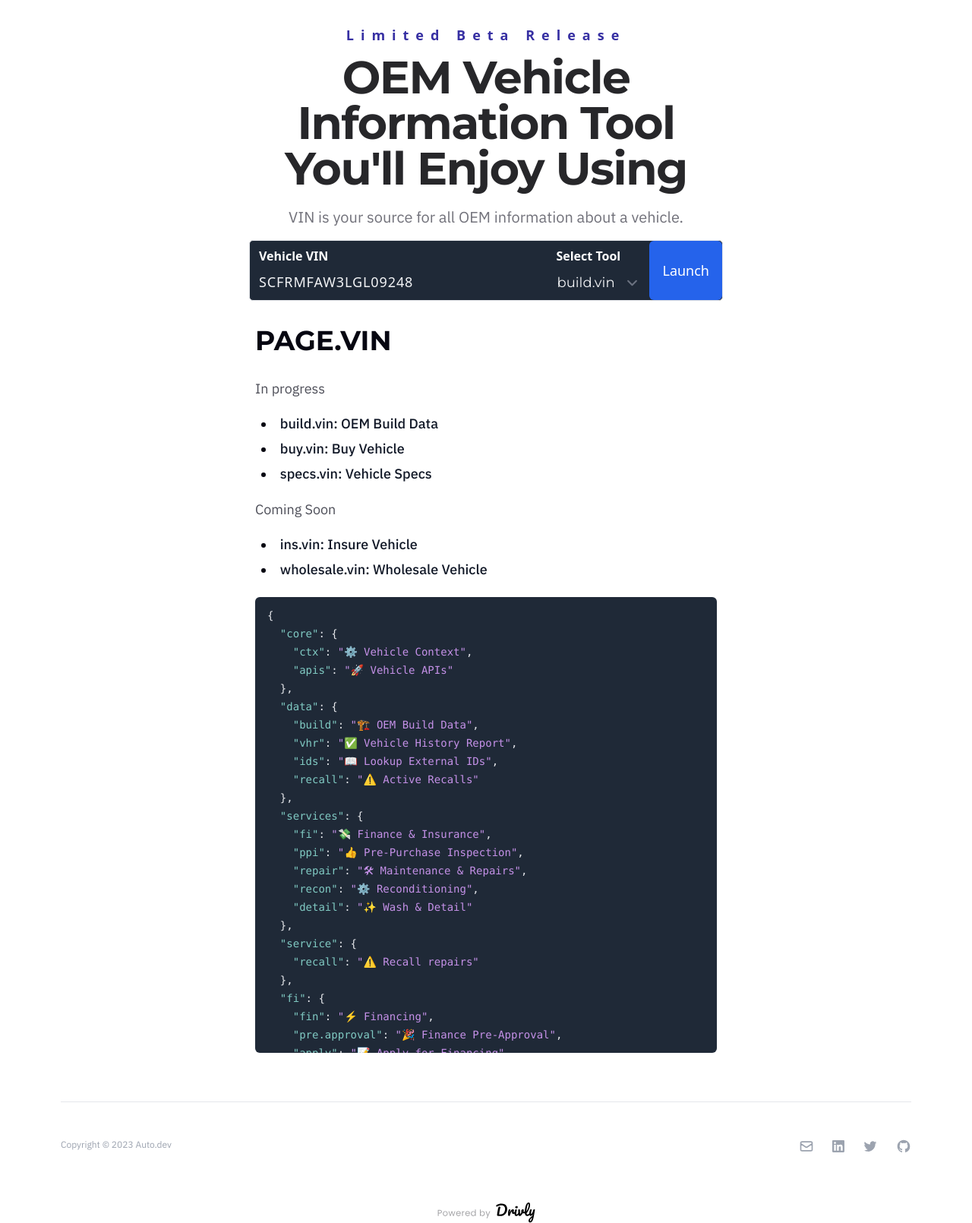
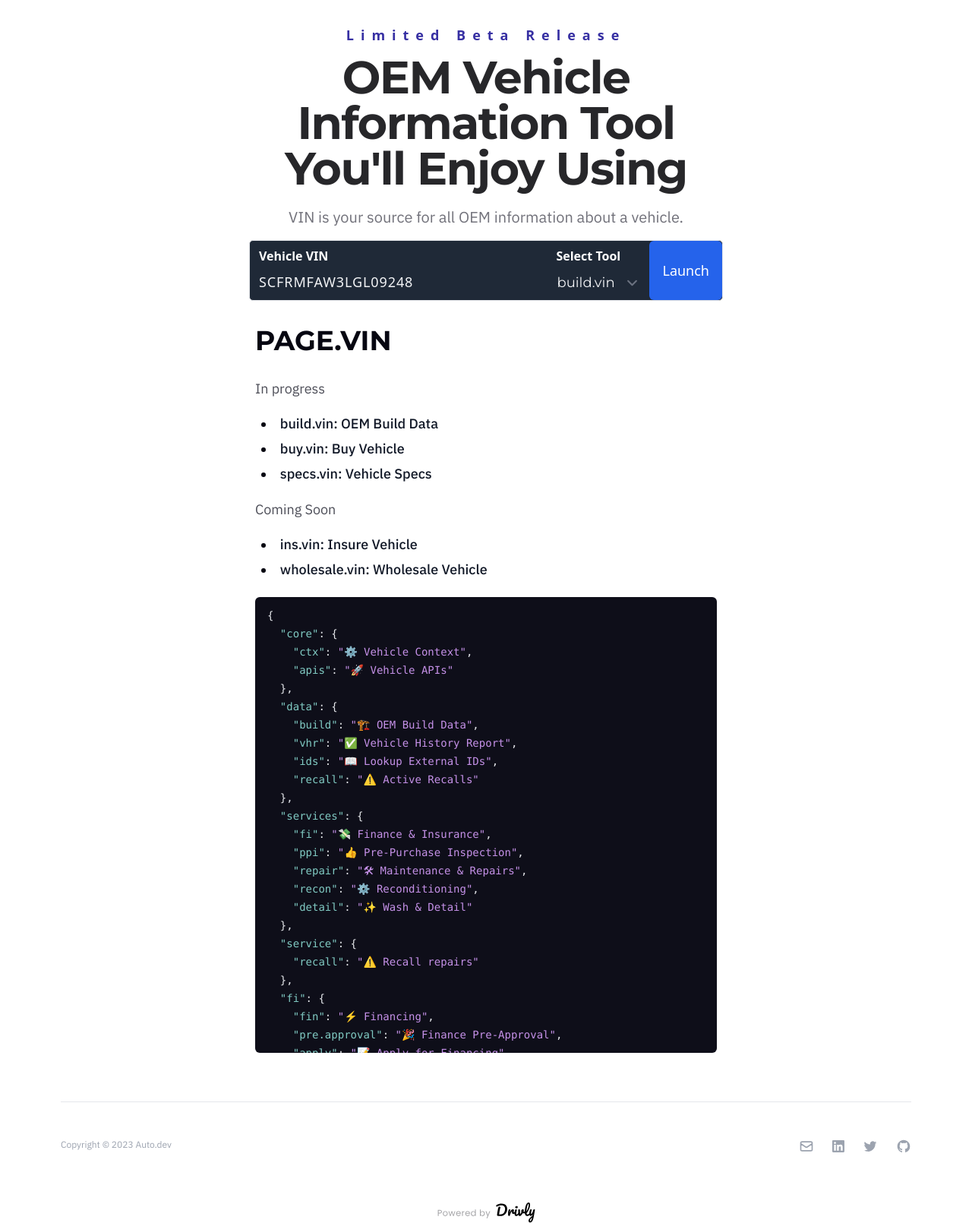
Before and after one commit to drivly/page.vin, a Jekyll site: the page built from README.md, in a window 1280 px wide. Shown: the whole page at 76% size. Built offline with Jekyll 4.4.1, drawn with Linux system fonts in a browser that asks for light colours; nearby versions of some CDN libraries; our own code applies the rules of GitHub Pages for plain Markdown files; comment, search, counter and statistics services are not loaded; a style sheet for code colours, icons or effects is not loaded.

Commit message:
changed color theme of code window

```diff
--- a/_layouts/default.html
+++ b/_layouts/default.html
@@ -98,12 +98,12 @@
       href="https://cdn.jsdelivr.net/npm/prismjs@1.29.0/plugins/toolbar/prism-toolbar.min.css"
     />
 
-    <link
+    <!-- <link
       rel="stylesheet"
       href="https://cdnjs.cloudflare.com/ajax/libs/prism-themes/1.5.0/prism-dracula.min.css"
       crossorigin="anonymous"
       referrerpolicy="no-referrer"
-    />
+    /> -->
     <script
       type="text/javascript"
       src="https://unpkg.com/mermaid@9.1.7/dist/mermaid.min.js"
@@ -117,10 +117,13 @@
     />
     <style>
       .token.property {
-        color: #80CAC3
+        color: #80cac3;
       }
       .token.string {
-        color: #C591E8
+        color: #c591e8;
+      }
+      pre.highlight.language-json {
+        background-color: rgb(14, 14, 25);
       }
       html {
         overflow-wrap: break-word;
```
